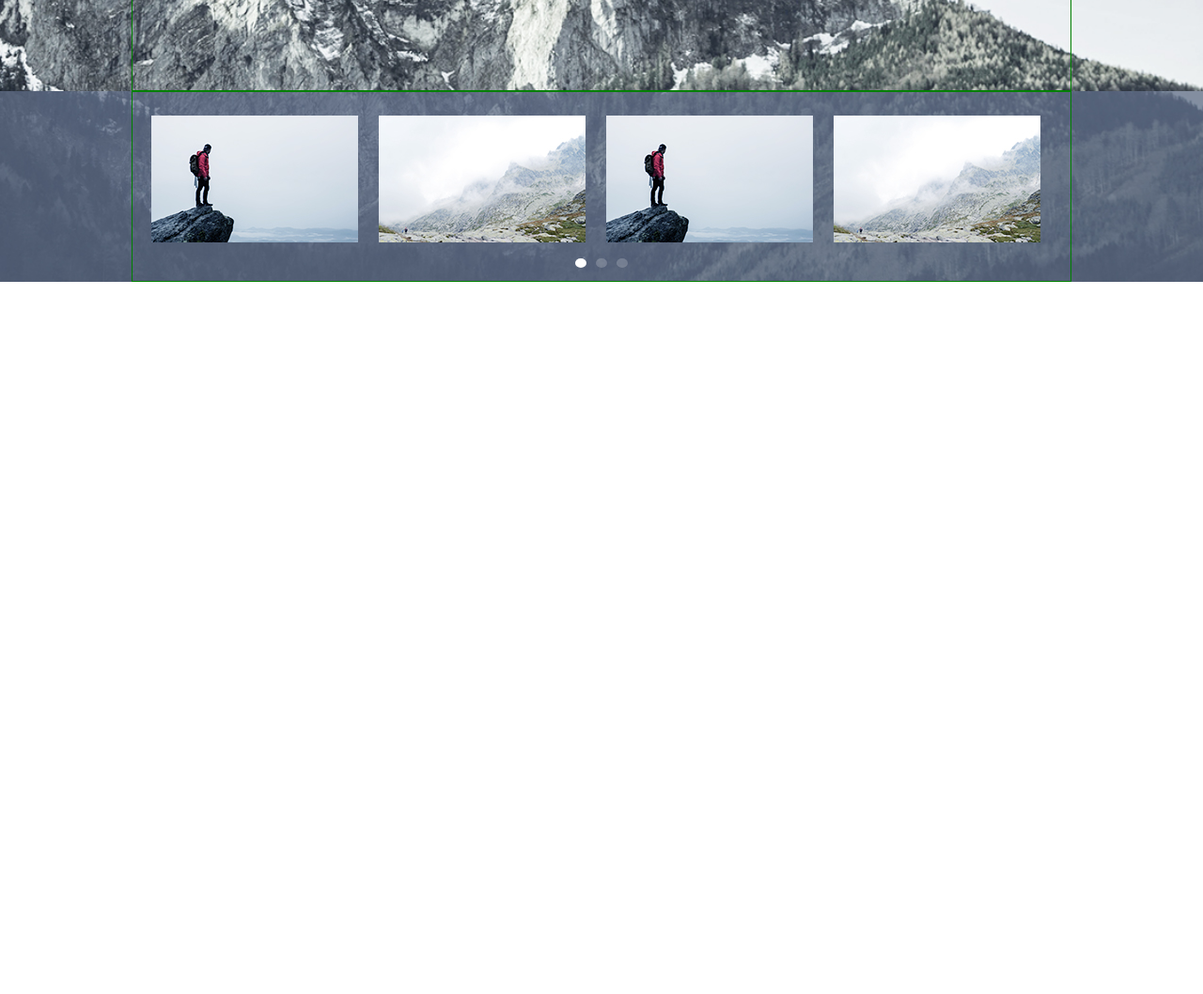
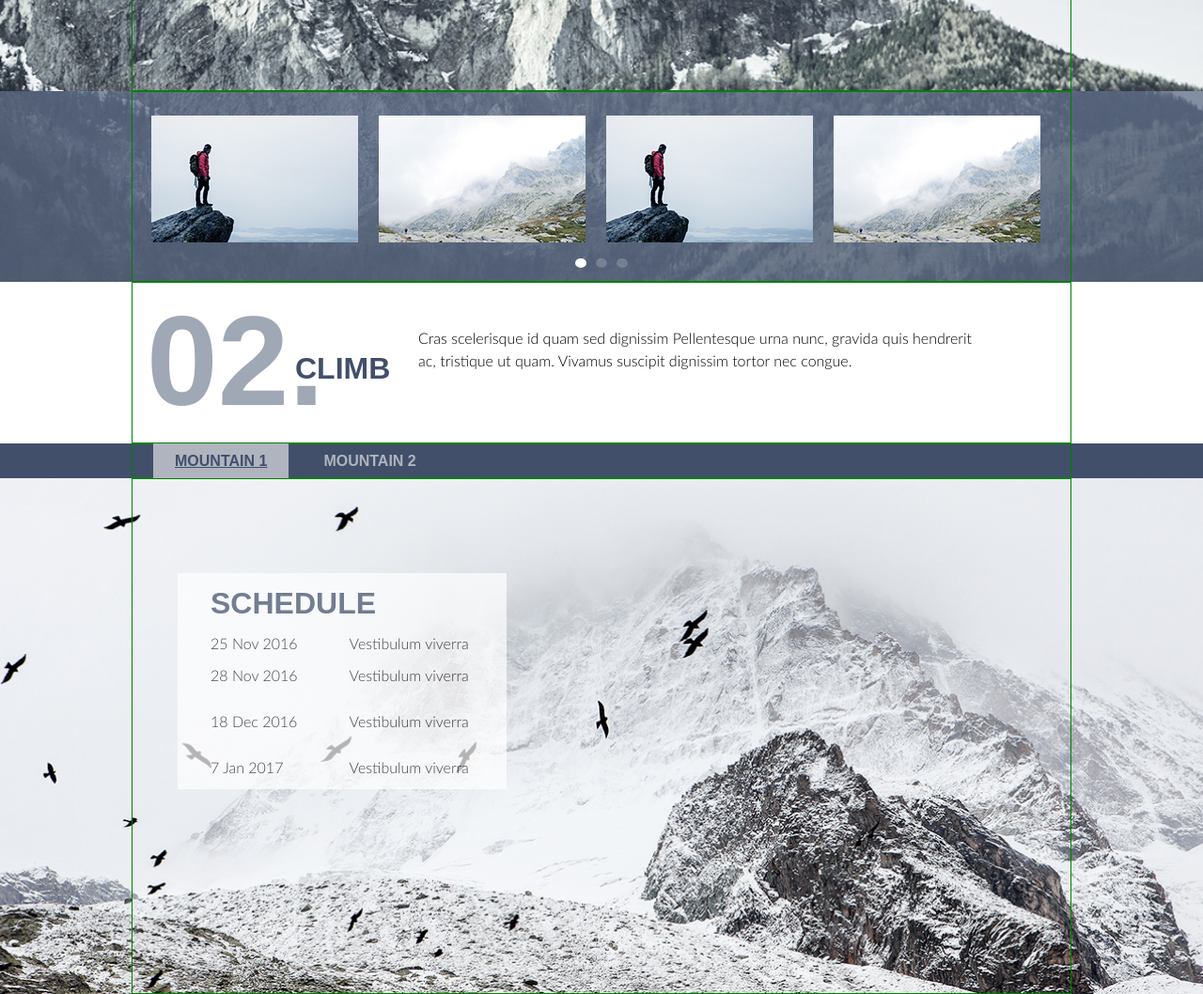
Before and after one commit to BigHeadliner/Mountain, a website: page app/index.html in a window 1280 px wide. Shown: the part 1646-2704 px from the top of the page at 94% size. Before the commit the page ends 1946 px from the top, so only its background shows below. Drawn offline with nearby package versions, Linux system fonts and the light colour scheme; files that its build step writes are made by us from their sources.

Commit message:
climb section and tabs are ready now

```diff
--- a/app/index.html
+++ b/app/index.html
@@ -127,6 +127,104 @@
     </div>
   </div>
 
+  <section class="climb">
+    <div class="container">
+      <div class="climb__top">
+        <div class="climb__title-box">
+          <h2 class="climb__title">
+             02.
+          </h2>
+          <p class="climb__subtitle">
+             CLIMB
+          </p>
+        </div>
+        <p class="climb__content">
+          Cras scelerisque id quam sed dignissim Pellentesque urna nunc, gravida quis hendrerit ac,
+          tristique ut quam. Vivamus suscipit dignissim tortor nec congue.
+        </p>
+      </div>
+    </div>
+  </section>
+  <div class="climb-tabs">
+    <div class="container">
+      <ul class="climb-tabs__nav">
+        <li class="climb-tabs__item ">
+          <a class="climb-tabs__link climb-tabs__link--active" href="#tab-1">MOUNTAIN 1</a>
+        </li>
+
+        <li class="climb-tabs__item">
+          <a class="climb-tabs__link" href="#tab-2">MOUNTAIN 2</a>
+        </li>
+
+      </ul>
+    </div>
+  </div>
+
+   <div class="tabs-content tabs-content--active" id="tab-1">
+     <div class="container">
+      <div class="tabs-content__inner">
+        <div class="tabs-content__message-box">
+          <h3 class="tabs-content__title">
+             SCHEDULE
+          </h3>
+          <div class="tabs-content__schedule">
+            <div class="tabs-content__schedule-dates">
+              <p class="tabs-content__schedule-date">25 Nov 2016</p>
+              <p class="tabs-content__schedule-date-bm">28 Nov 2016</p>
+              <p class="tabs-content__schedule-date-bm">18 Dec 2016</p>
+              <p class="tabs-content__schedule-date">7 Jan 2017</p>
+            </div>
+
+            <div class="tabs-content__schedule-events">
+              <p class="tabs-content__schedule-event">Vestibulum viverra</p>
+              <p class="tabs-content__schedule-event-bm">Vestibulum viverra</p>
+              <p class="tabs-content__schedule-event-bm">Vestibulum viverra</p>
+              <p class="tabs-content__schedule-event">Vestibulum viverra</p>
+
+            </div>
+
+          </div>
+
+        </div>
+
+      </div>
+     </div>
+   </div>
+
+   <div class="tabs-content1" id="tab-2">
+
+    <div class="container">
+     <div class="tabs-content__inner">
+       <div class="tabs-content__message-box">
+         <h3 class="tabs-content__title">
+            SCHEDULE 3
+         </h3>
+         <div class="tabs-content__schedule">
+           <div class="tabs-content__schedule-dates">
+             <p class="tabs-content__schedule-date">25 Nov 2016</p>
+             <p class="tabs-content__schedule-date-bm">28 Nov 2016</p>
+             <p class="tabs-content__schedule-date-bm">18 Dec 2016</p>
+             <p class="tabs-content__schedule-date">7 Jan 2017</p>
+           </div>
+
+           <div class="tabs-content__schedule-events">
+             <p class="tabs-content__schedule-event">Vestibulum viverra</p>
+             <p class="tabs-content__schedule-event-bm">Vestibulum viverra</p>
+             <p class="tabs-content__schedule-event-bm">Vestibulum viverra</p>
+             <p class="tabs-content__schedule-event">Vestibulum viverra</p>
+
+           </div>
+
+         </div>
+
+       </div>
+
+     </div>
+    </div>
+
+  </div>
+
+
   <script src="js/main.min.js"></script>
 </body>
 
--- a/app/js/main.js
+++ b/app/js/main.js
@@ -43,6 +43,17 @@
 
 // });
 
+
+$('.climb-tabs__link').on('click', function(e){
+    e.preventDefault();
+    $('.climb-tabs__link').removeClass('climb-tabs__link--active');
+    $(this).addClass('climb-tabs__link--active');
+
+    $('.tabs-content,.tabs-content1').removeClass('tabs-content--active');
+    $($(this).attr('href')).addClass('tabs-content--active');
+    console.log('click works !')
+  });
+
 $('.history-photo__slider').slick({
     slidesToShow: 4,
     slidesToScroll: 4,
--- a/app/scss/style.scss
+++ b/app/scss/style.scss
@@ -186,6 +186,135 @@
   }
 }
 
+.climb{
+ background: #fff;
+&__top{
+  padding: 32px 0 28px;
+  display: flex;
+}
+
+&__title-box{
+  position: relative;
+  padding-top: 39px;
+  margin-bottom: 47px;
+}
+
+&__title{
+  font-size: 136px;
+  @extend %oswald-700;
+  color: rgba(65, 79, 107, 0.502);
+  text-transform: uppercase;
+}
+
+&__subtitle{
+  font-size: 32px;
+  @extend %oswald-700;
+  color: rgb(65, 79, 107);
+  position: absolute;
+  top: 47px;
+  left: 158px;
+}
+
+&__content{
+  max-width: 595px;
+  margin-left: 100px;
+  margin-top: 15px;
+
+  }
+}
+
+.climb-tabs{
+  background-color: #414f6b;
+  &__nav{
+    display: flex;
+  }
+   &__item{
+    padding: 5px 7px;
+   }
+  &__link{
+     color:#b0b4be;
+     @extend %oswald-700;
+     font-weight: 20px;
+     padding-bottom: 5px;
+     padding: 10px 23px;
+  }
+
+  &__link--active{
+    background: #b0b4be;
+    color: #414f6b;
+    text-decoration: underline;
+  }
+}
+
+.tabs-content {
+
+  background-image: url('../images/tabs-content1-bg.jpg');
+  background-repeat: no-repeat;
+  background-size: cover;
+  background-position: center;
+  display:none;
 
 
+
+  &__inner{
+    padding-top: 100px;
+  }
+
+  &__message-box{
+    width: 350px;
+    height: 230px;
+    padding: 20px 35px 25px;
+    margin-bottom: 217px;
+    margin-left: 33px;
+    background-color: rgb(255, 255, 255);
+    opacity: 0.7;
+  }
+
+  &__title{
+    font-size: 32px;
+    color: #414f6b;
+    @extend %oswald-700;
+    opacity: 1;
+    margin-bottom: 19px;
+  }
+
+  &__schedule{
+    display: flex;
+    width: 100%;
+  }
+
+  &__schedule-events{
+    margin-left: 55px;
+  }
+
+  &__schedule-date,
+  &__schedule-event{
+    margin-bottom: 10px;
+  }
+
+  &__schedule-date-bm,
+  &__schedule-event-bm{
+    margin-bottom: 25px;
+  }
+}
+
+
+.tabs-content1{
+    background-image: url('../images/tabs-content2-bg.jpg');
+    background-repeat: no-repeat;
+    background-size: cover;
+    background-position: center;
+    display:none;
+
+}
+
+
+.tabs-content.tabs-content--active{
+  display:block;
+}
+
+.tabs-content1.tabs-content--active{
+  display:block;
+}
+
 @import 'media';
```
Also changed, not shown: app/images/tabs-content1-bg.jpg (added), app/images/tabs-content2-bg.jpg (added), app/js/main.min.js, app/scss/_vars.scss (line endings or trailing spaces).
